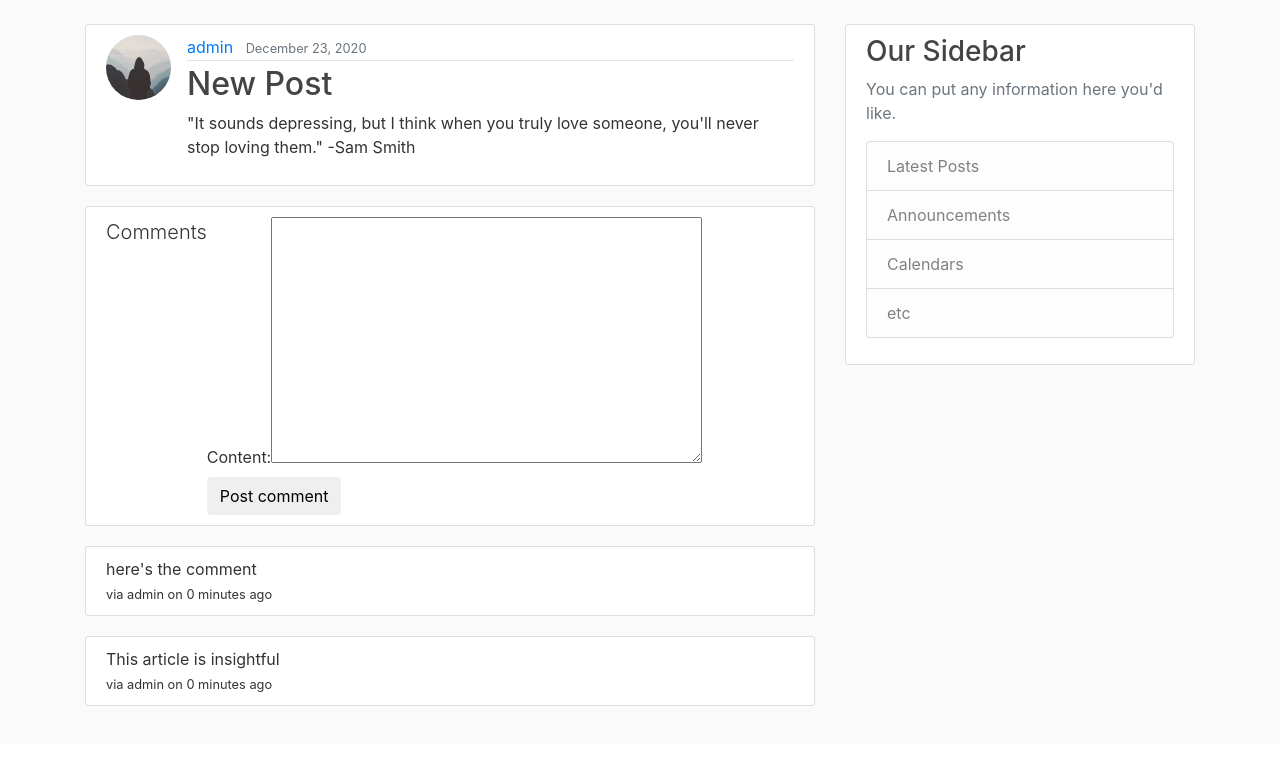
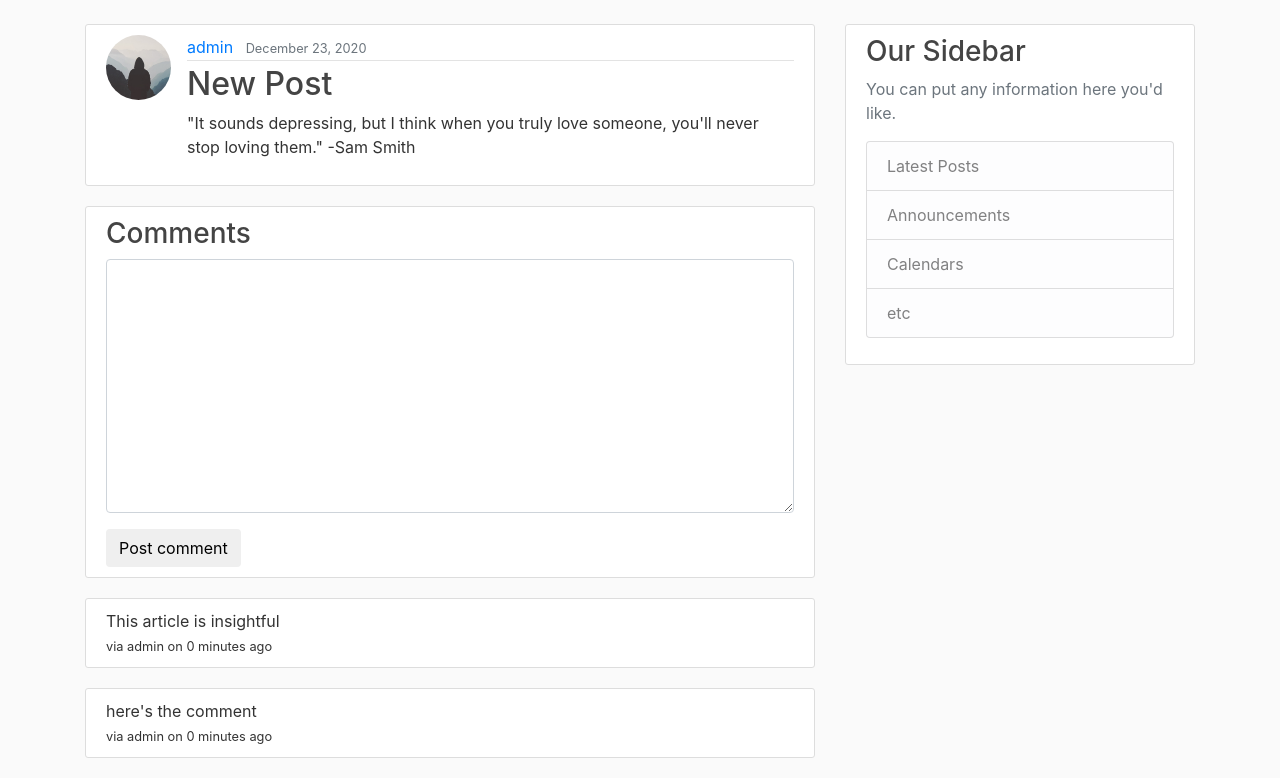
Before and after one commit to dlin99/Django-Blog, a Django app: page /post/1/ in a window 1280 px wide. Shown: the part 56-834 px from the top of the page. Before the commit the page ends 762 px from the top, so only its background shows below. Run offline with Django 3.2, Linux system fonts and the light colour scheme; data comes from the database, SQL or seed files in the repository; both versions use the stored data as it was after the commit; some libraries are stand-ins or nearby versions.

Commit message:
start to build children comments

```diff
--- a/blog/templates/blog/post_detail.html
+++ b/blog/templates/blog/post_detail.html
@@ -1,5 +1,5 @@
 {% extends "blog/base.html" %}
-
+{% load crispy_forms_tags %}
 {% block content %}
   <article class="media content-section">
     <img class="rounded-circle article-img" src="{{ post.author.profile.image.url }}">
@@ -17,18 +17,23 @@
       <h2 class="article-title" >{{ post.title }}</h2>
       <p class="article-content">{{ post.content }}</p>
     </div>
+
   </article>
 
+<article class="media content-section">
+  <div class="media-body">
+    <h3>Comments</h3>
+    <form method="post" action="">
+      {% csrf_token %}
+      {{ comment_form|crispy }}
+      <input type="submit" value="Post comment" class="btn btn-default">
+    </form>
+
+  </div>
+</article>
+
 <!-- comments -->
-<div class="media content-section">
-  <p class="lead">Comments</p>
-  <form method="post" action="">
-    {% csrf_token %}
-    {{ comment_form }}
-    <input type="submit" value="Post comment" class="btn btn-default">
-  </form>
 
-</div>
 
 
 {% for comment in comments %}
--- a/blog/views.py
+++ b/blog/views.py
@@ -43,6 +43,18 @@ class UserPostListView(ListView):
         user = get_object_or_404(User, username=self.kwargs.get('username'))
         return Post.objects.filter(author=user).order_by('-date_posted')
 
+# for the detail page, we need GET and POST functionality for the user to post new comment to the post
+from django.views import View
+class PostDetailView(View):
+
+    def get(self, request, *args, **kwargs):
+        view = PostDetailGetView.as_view()
+        return view(request, *args, **kwargs)
+
+    def post(self, request, *args, **kwargs):
+        view = PostDetailPostView.as_view()
+        return view(request, *args, **kwargs)
+
 
 class PostDetailGetView(DetailView):
     model = Post
@@ -63,8 +75,6 @@ class PostDetailGetView(DetailView):
             'object_id': instance.id
             }
         comment_form = CommentForm(self.request.POST or None, initial=initial_data)
-        if comment_form.is_valid():
-            print(comment_form.cleaned_data)
         context['comment_form'] = comment_form
 
         return context
@@ -83,17 +93,13 @@ class  PostDetailPostView(SingleObjectMixin, FormView):
             'content_type': instance.get_content_type,
             'object_id': instance.id
             }
-        print(initial_data)
         comment_form = CommentForm(self.request.POST or None, initial=initial_data)
+
         if comment_form.is_valid():
-            print('clean data', comment_form.cleaned_data)
-            c_type = comment_form.cleaned_data.get('content_type').split('|')
-            print(c_type, type(c_type))
+            # c_type = comment_form.cleaned_data.get('content_type').split('|')
             content_type = ContentType.objects.get_for_model(instance.__class__)
-            # content_type = ContentType.objects.get(app_label=c_type[0], model=c_type[1])
             obj_id = comment_form.cleaned_data.get('object_id')
             content_data = comment_form.cleaned_data.get('content')
-            print('inner', content_type)
             new_comment, created = Comment.objects.get_or_create(
                                     author=request.user,
                                     content_type=content_type,
@@ -111,19 +117,6 @@ class  PostDetailPostView(SingleObjectMixin, FormView):
 
     def get_success_url(self):
         return reverse('post-detail', kwargs={'pk': self.get_object().id})
-
-from django.views import View
-class PostDetailView(View):
-
-    def get(self, request, *args, **kwargs):
-        view = PostDetailGetView.as_view()
-        return view(request, *args, **kwargs)
-
-    def post(self, request, *args, **kwargs):
-        view = PostDetailPostView.as_view()
-        return view(request, *args, **kwargs)
-
-
 
 
 class PostCreateView(LoginRequiredMixin, CreateView):
--- a/comments/forms.py
+++ b/comments/forms.py
@@ -5,4 +5,4 @@ class CommentForm(forms.Form):
     content_type = forms.CharField(widget=forms.HiddenInput)
     object_id = forms.IntegerField(widget=forms.HiddenInput)
     # parent_id = forms.IntegerField(widget=forms.HiddenInput, required=False)
-    content = forms.CharField(widget=forms.Textarea)
+    content = forms.CharField(label='', widget=forms.Textarea)
--- a/comments/models.py
+++ b/comments/models.py
@@ -23,10 +23,23 @@ class Comment(models.Model):
     object_id = models.PositiveIntegerField()
     content_object = GenericForeignKey('content_type', 'object_id')
 
+    parent = models.ForeignKey("self", null=True, blank=True, on_delete=models.CASCADE)
     content = models.TextField()
     timestamp = models.DateTimeField(default=timezone.now)
 
     objects = CommentManager()
 
+    class Meta:
+        ordering = ['-timestamp']
+
     def __str__(self):
         return str(self.author.username)
+
+    def children(self): #replies
+        return Comment.objects.filter(parent=self)
+
+    @property
+    def is_parent(self):
+        if self.parent is not None:
+            return False
+        return True
```
Also changed, not shown: comments/migrations/0002_auto_20201224_0034.py (added), db.sqlite3.
